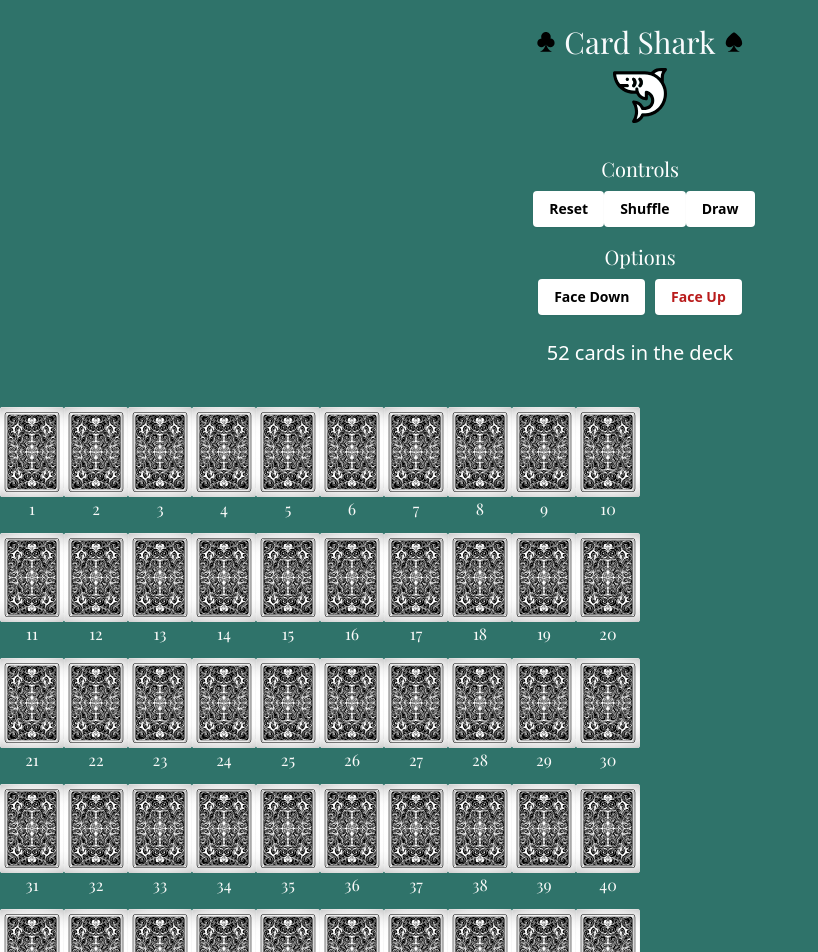
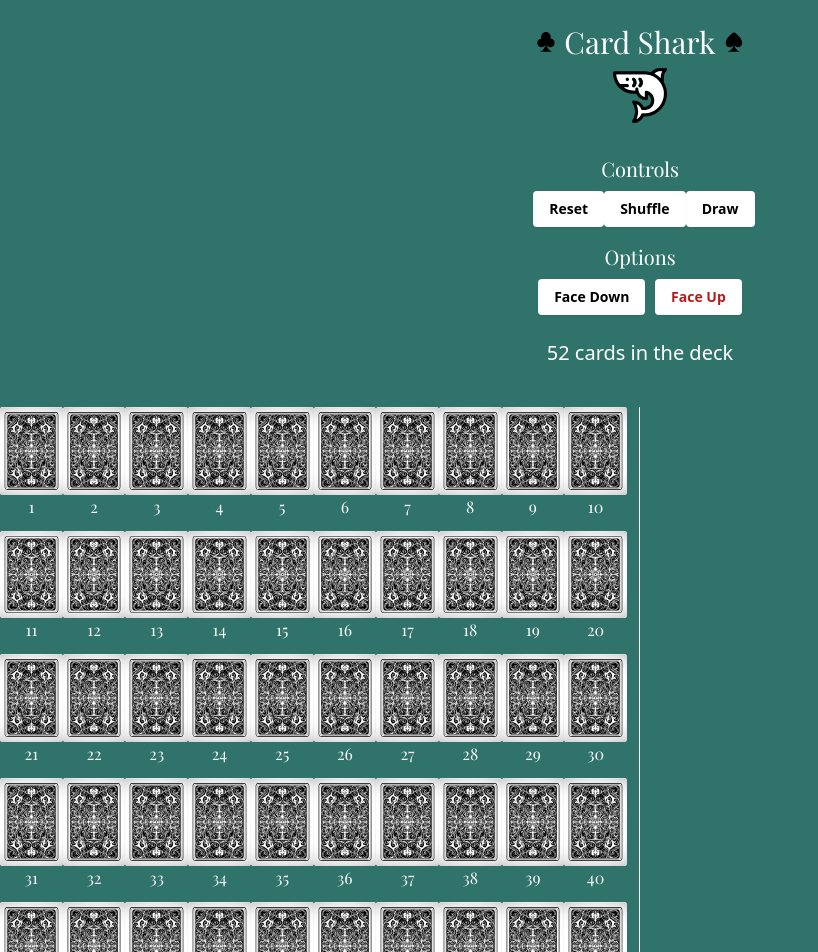
Before and after one commit to bozoputer/card-shark, a React app: page / in a window 1280 px wide. Shown: the top 952 px of the page, without its empty margins (0-818 px from the left). Built offline with nearby package versions, Linux system fonts and the light colour scheme; a web font is replaced by a local one.

Commit message:
Implement shuffle functionality

```diff
--- a/src/App.js
+++ b/src/App.js
@@ -11,11 +11,19 @@ const App = () => {
   // Add state for drawn cards
   const [drawnCards, setDrawnCards] = useState([]);
 
-  // Add state for card sides
+  // Add state for card sides (back vs front)
   const [cardSide, setCardSide] = useState("back");
 
   // Add state for deck count
   const [deckCount, setDeckCount] = useState(52);
+
+  // Add state for deck (in-order vs. shuffled)
+  const [deckState, setDeck] = useState("ordered");
+
+  // Shuffle the deck
+  const handleShuffleDeck = () => {
+    return deck.sort(() => Math.random() - 0.5);
+  };
 
   // Reset the deck
   const handleResetDeck = () => {
@@ -23,6 +31,7 @@ const App = () => {
     setDeckCount(52);
     setCardSide("back");
     deck.unshift(...drawnCards);
+    return cards("ordered");
   };
 
   // This function will be called when the user clicks the "Face Down" button
@@ -44,7 +53,7 @@ const App = () => {
     }
   };
 
-  // Remove the top card from the deck and display the card value and suit
+  // Remove the top card from the deck and display the card rank and suit
   const handleDrawCard = () => {
     // Do not allow drawing more cards than exist in the deck
     if (drawnCards.length < 52) {
@@ -56,18 +65,25 @@ const App = () => {
     }
   };
 
-  // Iterate over the cards array and create a new array of Card components
-  const displayDeck = deck.map((card) => {
+  // Iterate over the deck array and sort in order or shuffle, and return an array of Card components
+  const cards = (deckState) => {
+    if (deckState === "ordered") {
+      deck.sort((a, b) => a.id - b.id);
+    } else {
+      deck.sort(() => Math.random() - 0.5);
+    }
+    return deck.map((card) => {
       return (
         <Card
           side={cardSide}
           face={card.face}
-        alt={`${card.pip} of ${card.suit}`}
+          alt={`${card.rank} of ${card.suit}`}
           key={card.id}
           id={card.id}
         />
       );
     });
+  };
 
   // Iterate over the drawn cards array and return a new array of Card components representing the drawn cards
   const showDrawnCards = drawnCards.map((card) => {
@@ -75,7 +91,7 @@ const App = () => {
       <Card
         side={"front"}
         face={card.face}
-        alt={`${card.pip} of ${card.suit}`}
+        alt={`${card.rank} of ${card.suit}`}
         key={card.id}
         id={card.id}
       />
@@ -103,12 +119,21 @@ const App = () => {
           <p className="text-xl mb-2 text-white font-body">Controls</p>
           <div className="mx-auto flex justify-around mb-4">
             <button
-              onClick={handleResetDeck}
+              onClick={() => {
+                handleResetDeck();
+                setDeck("ordered");
+              }}
               className="rounded px-4 py-2 font-semibold text-sm shadow-sm bg-white hover:bg-zinc-900 hover:text-white"
             >
               Reset
             </button>
-            <button className="rounded px-4 py-2 font-semibold text-sm shadow-sm bg-white hover:bg-zinc-900 hover:text-white">
+            <button
+              onClick={() => {
+                handleShuffleDeck();
+                setDeck({ deckState: "shuffled" });
+              }}
+              className="rounded px-4 py-2 font-semibold text-sm shadow-sm bg-white hover:bg-zinc-900 hover:text-white"
+            >
               Shuffle
             </button>
             <button
@@ -139,12 +164,12 @@ const App = () => {
         </section>
         <div className="container mx-auto flex">
           <section
-            className="w-1/2 cards flex flex-row flex-wrap justify-center"
+            className="w-1/2 cards flex flex-row flex-wrap justify-center pr-3 border-r border-white"
             id="deck"
           >
-            {displayDeck}
+            {cards(deckState)}
           </section>
-          <section className="w-1/2 cards flex flex-row flex-wrap justify-center items-baseline">
+          <section className="w-1/2 cards flex flex-row flex-wrap justify-center items-baseline pl-3">
             {showDrawnCards}
           </section>
         </div>
```
Lines whose indentation alone changed are shown as unchanged.
